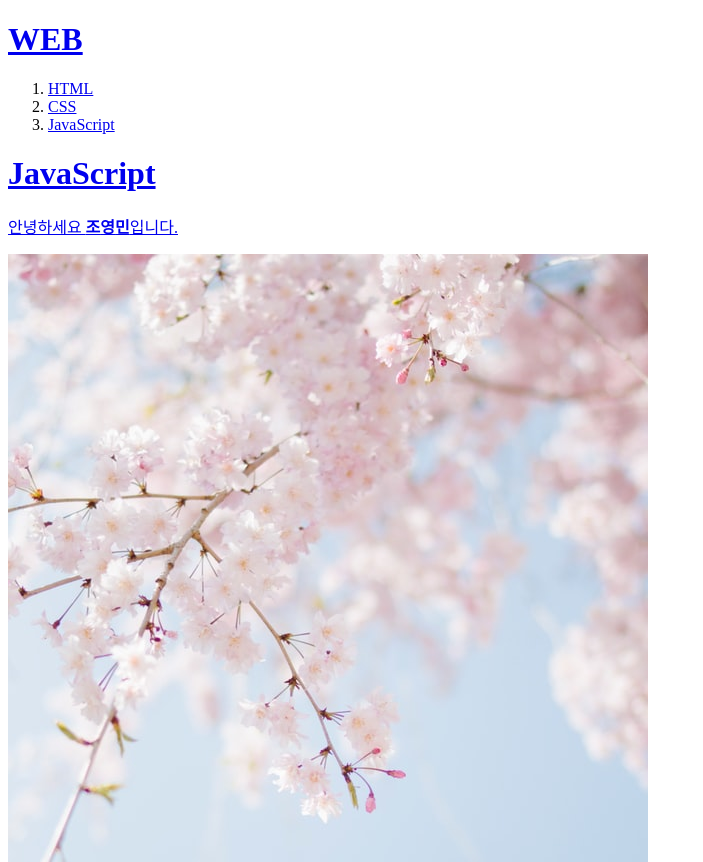
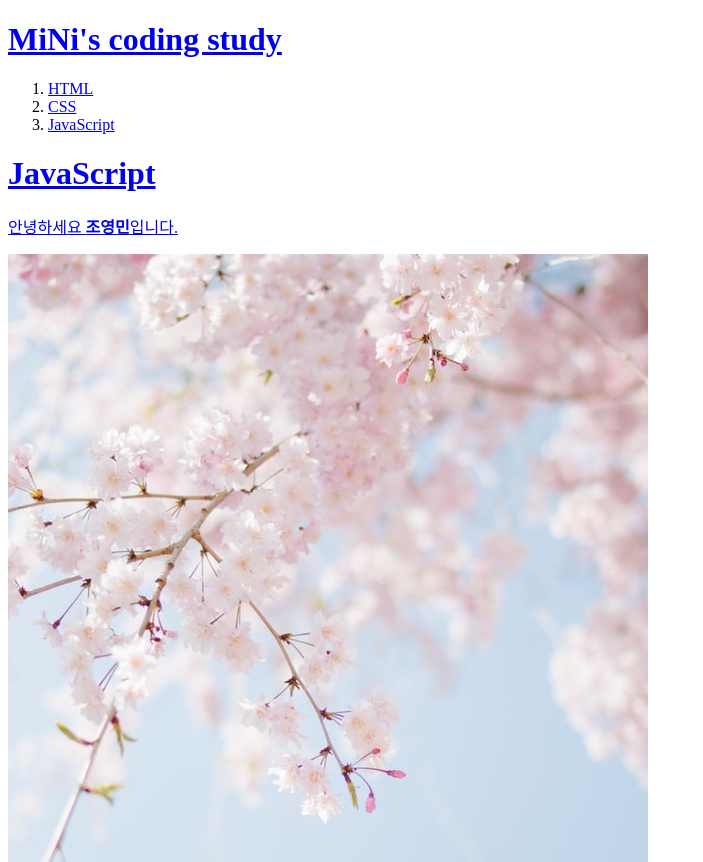
Before and after one commit to docksy/docksy, a plain HTML site: page 3.html in a window 1280 px wide. Shown: the top 862 px of the page, without its empty margins (0-703 px from the left). Drawn offline with Linux system fonts and the light colour scheme.

Commit message:
인덱스 html 연결 제목 변경
웹에서 코딩 스터디로 변경

```diff
--- a/3.html
+++ b/3.html
@@ -7,7 +7,7 @@
 </head>
 
 <body>
-  <h1><a href="index.html">WEB</h1>
+  <h1><a href="index.html">MiNi's coding study</h1>
   <ol>
     <li><a href="1.html">HTML</li>
     <li><a href="2.html">CSS</li>
```
